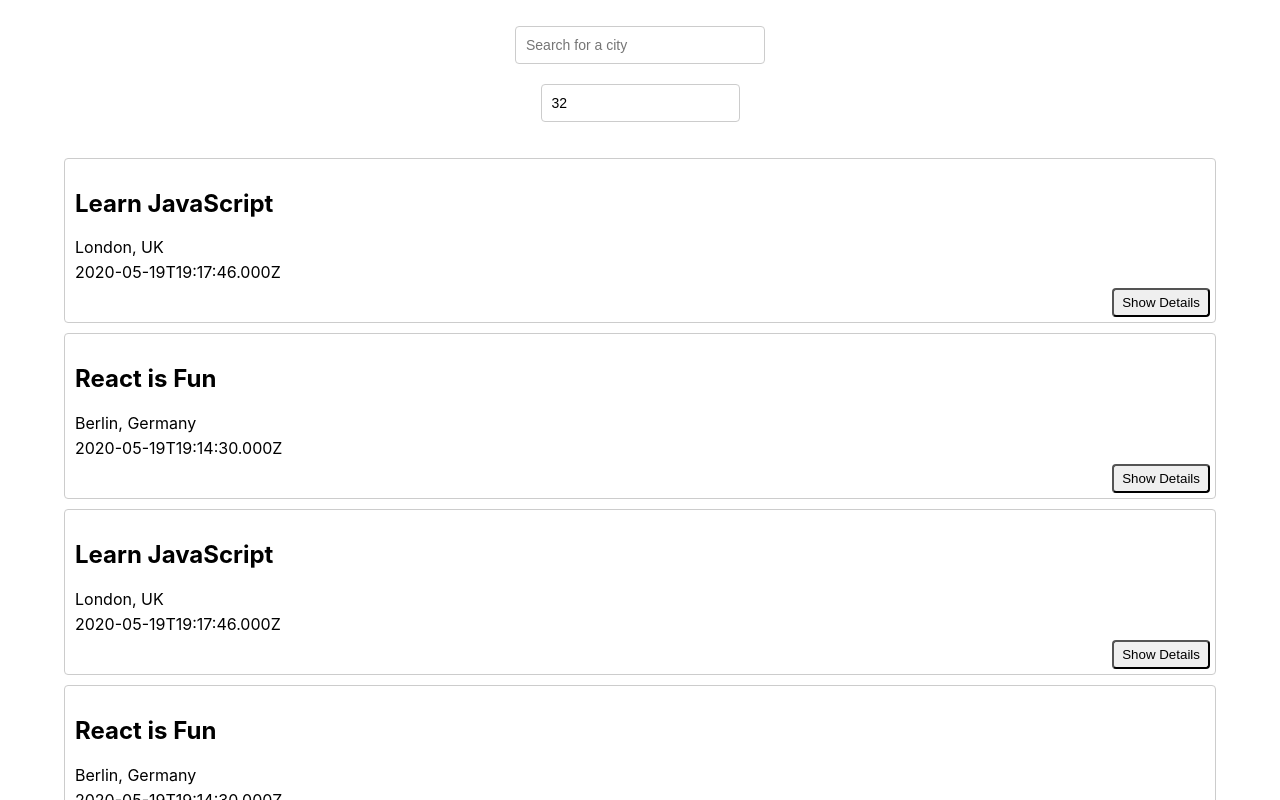
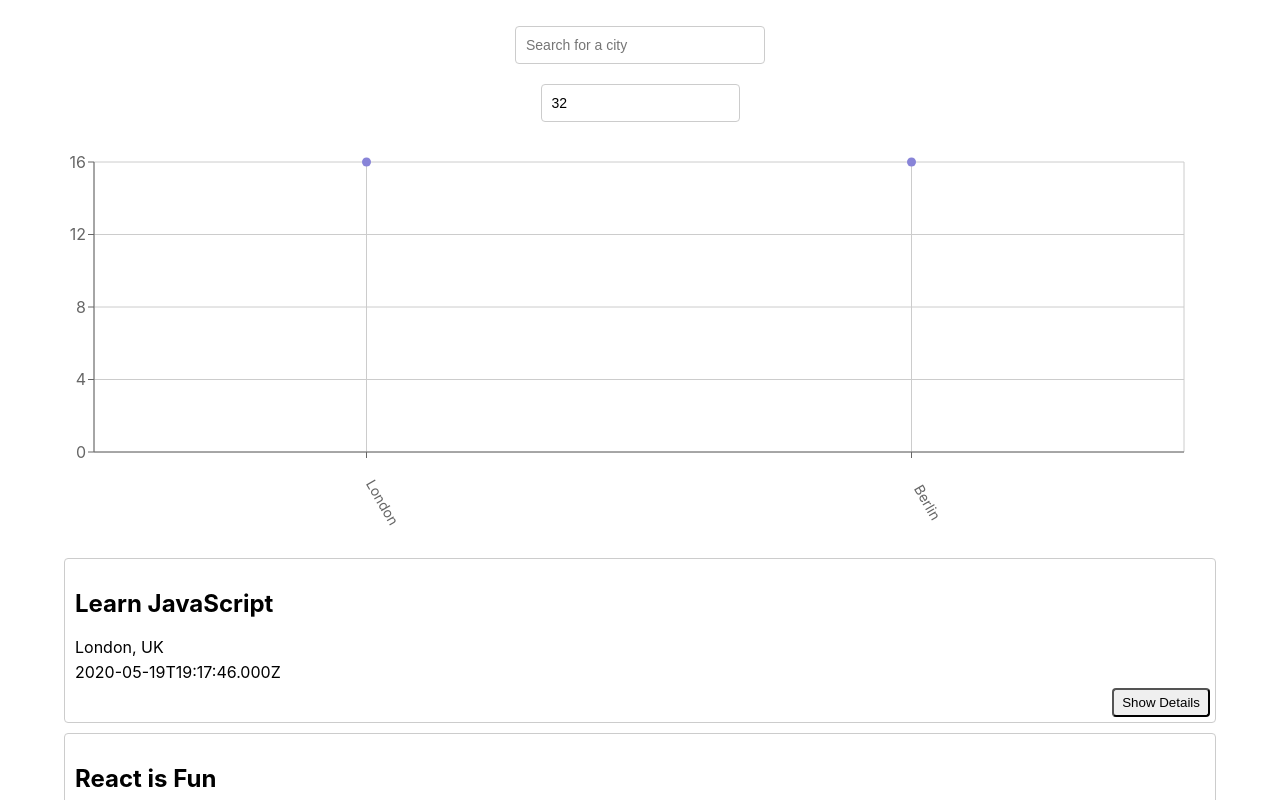
Before and after one commit to SyncMyShip/UMeet, a React (Create React App) app: page / in a window 1280 px wide. Shown: the top 800 px of the page. Built offline with nearby package versions, Linux system fonts and the light colour scheme; what atatus-spa would draw is missing.

Commit message:
create scatterplot

```diff
--- a/package.json
+++ b/package.json
@@ -13,6 +13,7 @@
     "react": "^18.3.1",
     "react-dom": "^18.3.1",
     "react-scripts": "^5.0.1",
+    "recharts": "^2.12.7",
     "web-vitals": "^2.1.4",
     "workbox-background-sync": "^6.6.0",
     "workbox-broadcast-update": "^6.6.0",
--- a/src/App.js
+++ b/src/App.js
@@ -6,6 +6,7 @@
 import { useEffect, useState } from 'react';
 import { extractLocations, getEvents } from './api';
 import { InfoAlert, ErrorAlert, WarningAlert } from './components/Alert';
+import CityEventsChart from './components/CityEventsChart';
 
 const App = () => {
  const [events, setEvents] = useState([]);
@@ -50,6 +51,9 @@
         setCurrentNOE={setCurrentNOE}
         setErrorAlert={setErrorAlert}
       />
+      <div className='charts-container'>
+        <CityEventsChart allLocations={allLocations} events={events} />
+      </div>
       <EventList events={events} />
     </div>
   );
--- /dev/null
+++ b/src/components/CityEventsChart.js
@@ -0,0 +1,53 @@
+// src/components/CityEventsChart.js
+
+import { useState, useEffect } from "react";
+import {
+    ScatterChart,
+    Scatter,
+    XAxis,
+    YAxis,
+    CartesianGrid,
+    Tooltip,
+    ResponsiveContainer
+} from 'recharts';
+
+const CityEventsChart = ({ allLocations, events }) => {
+    const [data, setData] = useState([]);
+
+    useEffect(() => {
+        setData(getData());
+    }, [`${events}`]);
+
+    const getData = () => {
+        const data = allLocations.map((location) => {
+        const count = events.filter((event) => event.location === location).length
+            const city = location.split((/, | - /))[0]
+            return { city, count };
+        })
+        return data;
+    }
+
+    return (
+        <ResponsiveContainer width="99%" height={400}>
+          <ScatterChart
+            margin={{
+              top: 20,
+              right: 20,
+              bottom: 60,
+              left: -30,
+            }}
+          >
+            <CartesianGrid />
+            <XAxis
+                type="category" dataKey="city" name="City"
+                angle={60} interval={0} tick={{ dx: 20, dy: 40, fontSize: 14 }}
+            />
+            <YAxis type="number" dataKey="count" name="Number of Events" allowDecimals={false} />
+            <Tooltip cursor={{ strokeDasharray: '3 3' }} />
+            <Scatter name="A school" data={data} fill="#8884d8" />
+          </ScatterChart>
+        </ResponsiveContainer>
+      );
+}
+
+export default CityEventsChart;
```
Also changed, not shown: src/setupTests.js (+17 -0 lines), 1 other file (tests, documents, lock files or other folders). Lines whose indentation alone changed are shown as unchanged.
